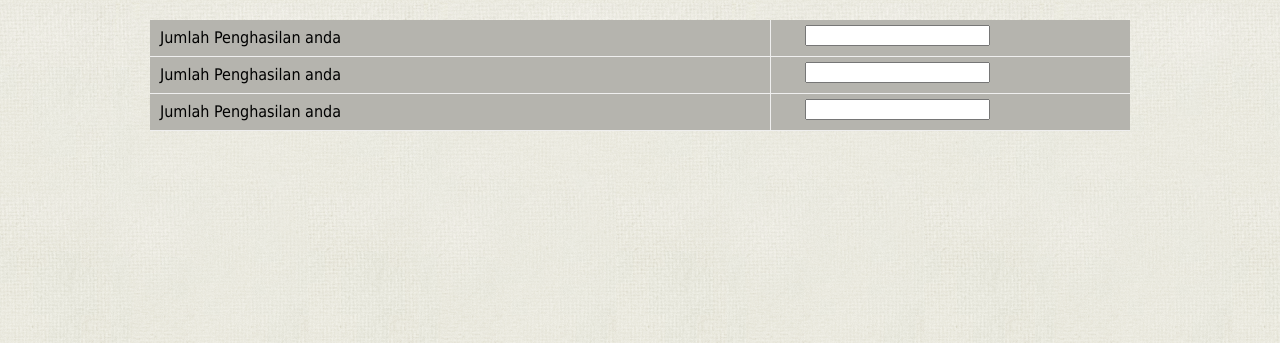
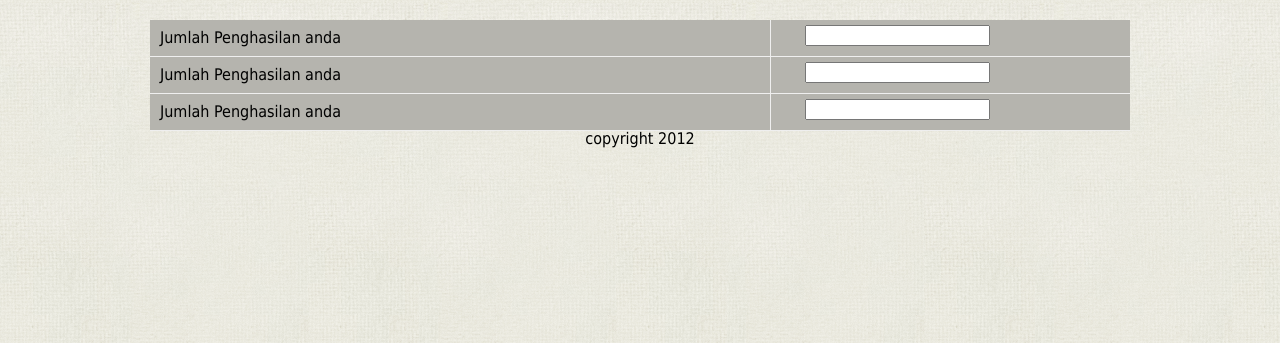
Before and after one commit to vanbungkring/Snao, a PHP site: page / in a window 1280 px wide. Shown: the part 40-383 px from the top of the page. Run offline with PHP 8.4, Linux system fonts and the light colour scheme.

Commit message:
removing unnecessary class -add footer class on css

```diff
--- a/index.html
+++ b/index.html
@@ -40,6 +40,10 @@
 					<input type="text" />
 				</div>
 			</div>
+
+		</div>
+		<div class="footer">
+			copyright 2012
 		</div>
 	</body>
 </html>
--- a/library/css/main.css
+++ b/library/css/main.css
@@ -42,3 +42,9 @@ body {
 	float: right;
 	padding: 5px;
 }
+
+.footer {
+	width: 980px;
+	text-align: center;
+	margin: 0 auto;
+}
```
